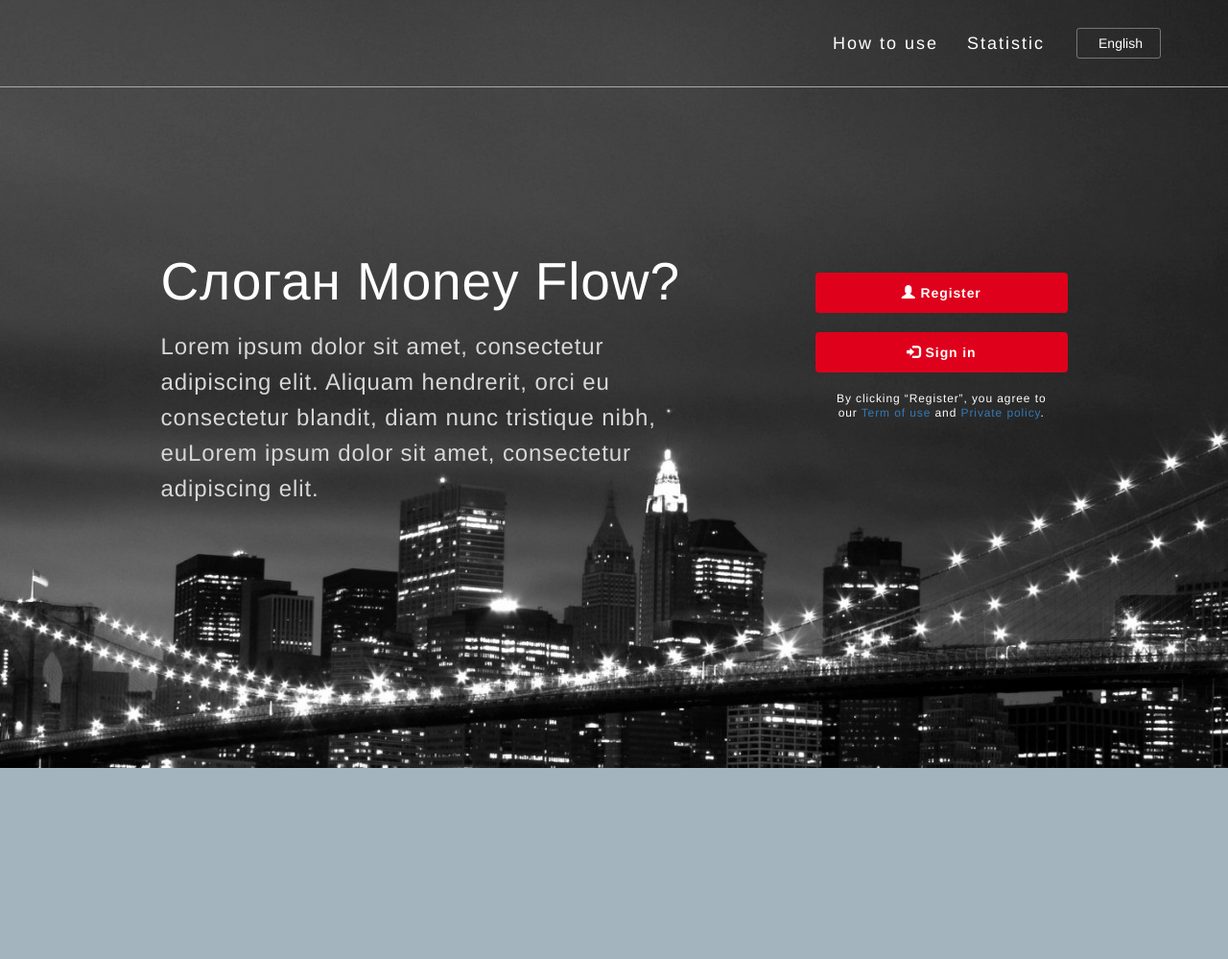
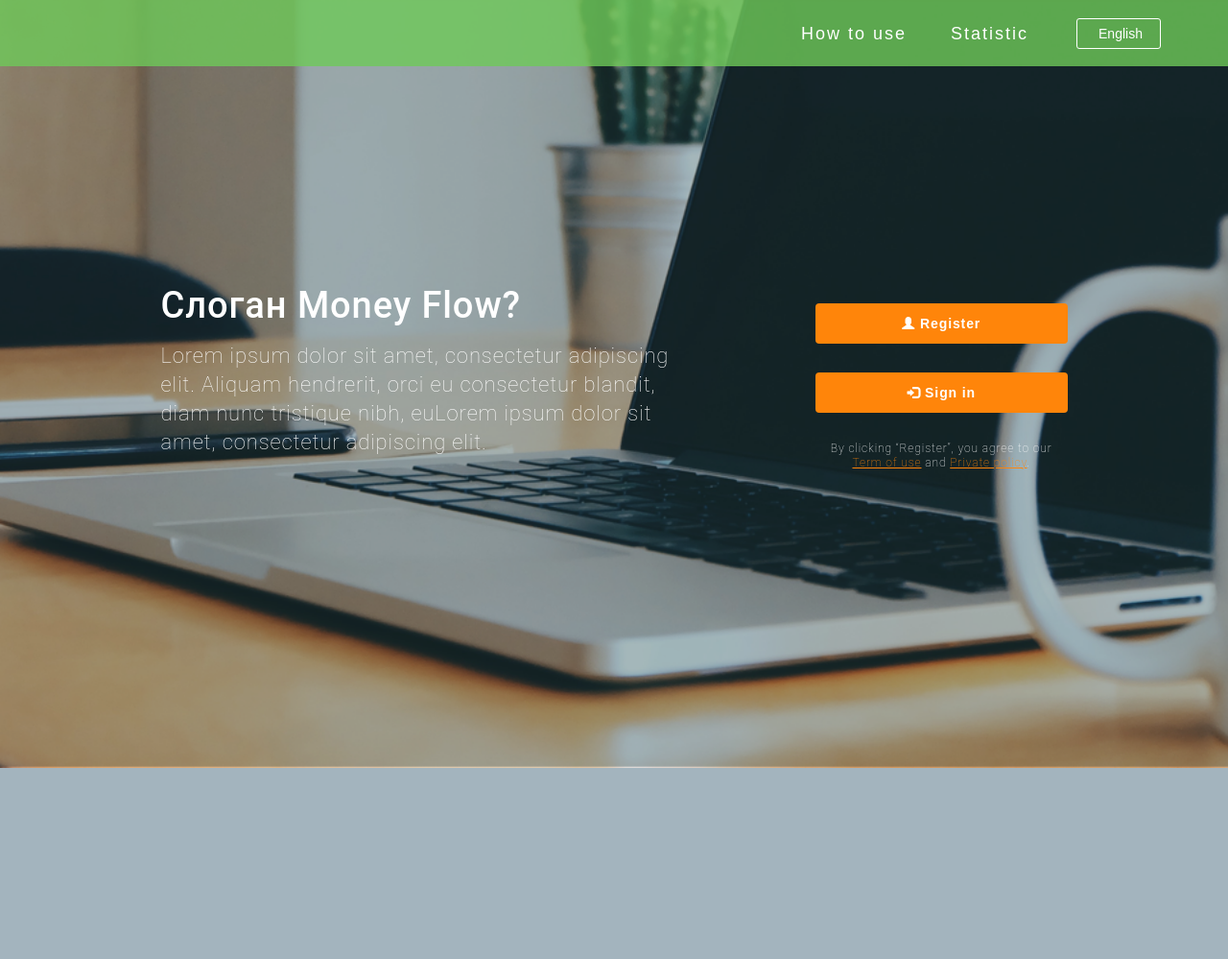
Before and after one commit to YuliyaSinkevich/moneyflow, a Flask app: template app/templates/index.html in a window 1280 px wide. Shown: the top 999 px of the page at 96% size. Run offline with Flask 2, Linux system fonts and the light colour scheme; the template is opened without the code that fills it, so the values that code supplies are empty; parts of the project's set-up code (start-up, migrations or seed data) failed here and were passed over; some libraries are stand-ins or nearby versions.

Commit message:
Changes in design of the website (#2)
* Changes in design of the website

* Some changes

```diff
--- a/app/static/assets/css/main.css
+++ b/app/static/assets/css/main.css
@@ -4,31 +4,45 @@ html {
 }
 
 body {
+    font-family: "Roboto";
+    font-style: normal;
+    font-weight: 100;
     color: #fff !important;
     letter-spacing: 0.9px;
     line-height: 3rem !important;
 }
 
 .navbar {
-    padding: 20px 0;
+    font-family: "Arial";
+    padding: 10px 0 8px;
     font-size: 18px !important;
     letter-spacing: 2px;
-    background-color: rgba(220, 220, 220, 0) !important;
+    background-color: rgba(111, 202, 89, 0.8) !important;
 }
 
 .navbar-default, .navbar-collapse {
-    border-color: rgb(170, 170, 170) !important;
-    box-shadow: inset 0 0px 0 rgba(255,255,255,.1) !important;
+/ / border-color: rgb(170, 170, 170) !important;
+    border-color: transparent !important;
+    box-shadow: inset 0 0px 0 rgba(255, 255, 255, .1) !important;
 }
 
 .navbar-brand {
-    font-size: 30px !important;
+    font-size: 26px !important;
     font-weight: 900;
-    color: rgb(223, 0, 27) !important;
+/ / color: rgb(223, 0, 27) !important;
+    color: rgb(255, 255, 255) !important;
 }
 
 .navbar-nav li a {
     color: white !important;
+    margin: 0px 23px;
+    padding-left: 0px;
+    padding-right: 0px;
+}
+
+.navbar-nav a:hover {
+    border-bottom: 3px solid white;
+    padding-bottom: 12px;
 }
 
 .navbar-toggle {
@@ -45,7 +59,7 @@ body {
     background-color: transparent !important;
     border-radius: 3px;
     padding: 0 15px 0 19px;
-    margin: 9px 0 0 18px;
+    margin: 9px 0 0 27px;
 }
 
 .select-language:hover {
@@ -56,6 +70,10 @@ body {
 
 .select-language option {
     color: #000 !important;
+}
+
+select {
+    border-color: rgb(255, 255, 255);
 }
 
 select:focus,
@@ -83,11 +101,11 @@ select {
 }
 
 #how-to-use {
-    background-color: rgb(163,180,190);
+    background-color: rgb(163, 180, 190);
 }
 
 #statistic {
-    background-color: rgb(90,96,112);
+    background-color: rgb(90, 96, 112);
 }
 
 .vertical-align {
@@ -104,7 +122,7 @@ select {
 
 .about-description {
     font-size: 16px !important;
-    color: rgb(215, 215, 215);
+/ / color: rgb(215, 215, 215);
 }
 
 .conditions {
@@ -113,14 +131,32 @@ select {
     padding: 0 10px;
 }
 
+.conditions a {
+    color: rgb(255, 133, 10);
+    text-decoration: underline;
+}
+
+.conditions a:hover {
+    color: rgba(111, 202, 89, 0.8);
+}
+
 #about-main .btn {
+    font-family: "Arial";
     padding: 10px 0 !important;
-    margin: 20px 0 !important;
-    background-color: rgb(223, 0, 27);
+    margin: 15px 0px 30px !important;
+    background-color: rgb(255, 133, 10);
     color: white;
     font-weight: bold !important;
 }
 
+.glyphicon {
+    font-size: 13px;
+}
+
+.main-buttons {
+    padding: 0 40px !important;
+}
+
 .btn:hover {
-    color: white !important;
+/ / color: white !important;
 }
--- a/app/static/assets/css/media-queries.css
+++ b/app/static/assets/css/media-queries.css
@@ -9,8 +9,11 @@
     }
 
     section {
-        min-height: 800px;
+        min-height: 700px;
     }
+    #about-main .btn {
+    margin: 20px 0px 20px !important;
+}
 }
 
 /* Small devices (portrait tablets and large phones, 600px and up) */
@@ -52,14 +55,18 @@
 /* Large devices (laptops/desktops, 992px and up) */
 @media only screen and (min-width: 992px) {
     #about-main .row h1 {
-        font-size: 55px !important;
-        line-height: 5.8rem;
+        //font-size: 55px !important;
+        //line-height: 5.8rem;
         margin-bottom: 20px !important;
+        font-size: 38px !important;
+        line-height: 3.5rem;
     }
 
     .about-description {
-        font-size: 24px !important;
-        line-height: 3.7rem;
+        //font-size: 24px !important;
+        //line-height: 3.7rem;
+        font-size: 22px !important;
+        line-height: 3rem;
     }
 }
 
--- a/app/templates/layouts/layout.html
+++ b/app/templates/layouts/layout.html
@@ -15,6 +15,7 @@
 
 {% block styles %}
 {{super()}}
+<link rel="shortcut icon" href="{{ url_for('static', filename='favicon.ico') }}">
 {% endblock %}
 
 {% block content %}
```
Also changed, not shown: app/static/assets/css/fonts.css (added, +12 -0 lines), app/static/assets/fonts/Roboto-Light.ttf (added), app/static/assets/fonts/Roboto-Regular.ttf (added), app/static/assets/fonts/Roboto-Thin.ttf (added), app/static/assets/images/bg_section_main.jpg, app/static/assets/images/bg_section_main2.jpg (added), app/static/assets/images/slider.jpg (deleted), app/static/assets/images/slider1q.jpg (deleted), app/static/assets/images/slider3.jpg (deleted), app/static/favicon.ico (added).
